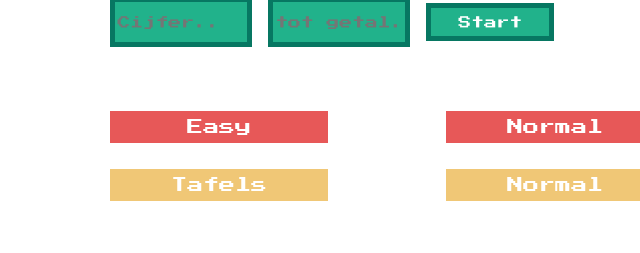
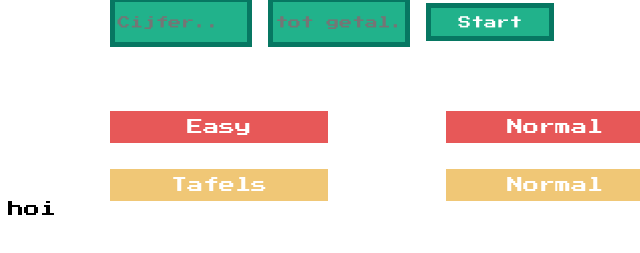
Before and after one commit to Jorden2208/calcunator, a plain HTML site: page index.html in a window 1280 px wide. Shown: the part 429-682 px from the top of the page, 0-640 px from the left. Drawn offline with Linux system fonts and the light colour scheme; a web font is replaced by a local one.

Commit message:
Update index.html

```diff
--- a/index.html
+++ b/index.html
@@ -51,6 +51,7 @@
           <button class="button2" type="button" name="button">Hard</button>
 
       </div>
+hoi
 
     </div>
   </body>
```
